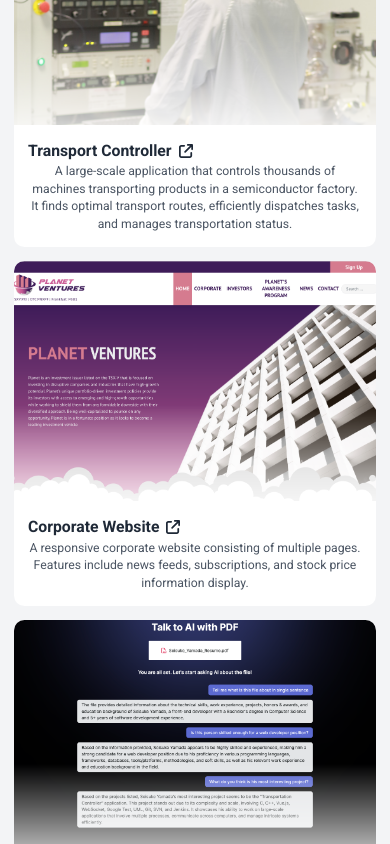
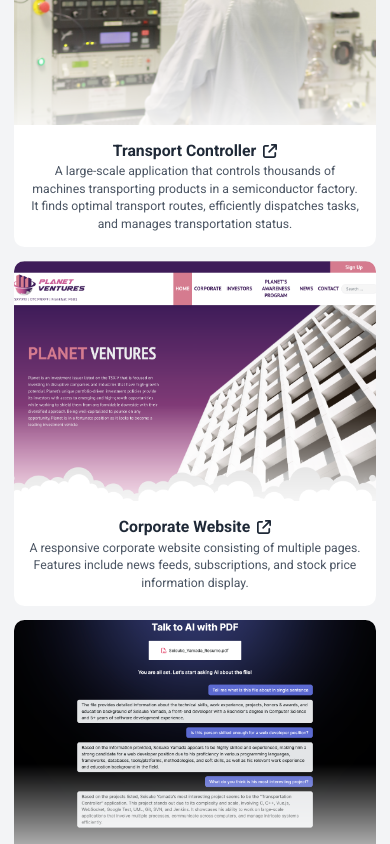
Before and after one commit to seihello/new-portfolio, a Next.js app: page / in a window 390 px wide. Shown: the part 2640-3484 px from the top of the page. Built offline with nearby package versions, Linux system fonts and the light colour scheme; what tailwindcss-text-fill would draw is missing.

Commit message:
style: center project title row for mobile

```diff
--- a/components/home/projects/project-item.tsx
+++ b/components/home/projects/project-item.tsx
@@ -39,7 +39,7 @@ export default function ProjectItem({
         `}
       </style>
       <div className="p-4">
-        <div className="flex items-center gap-x-2">
+        <div className="flex items-center justify-center gap-x-2 sm:justify-start">
           <p className="text-lg font-semibold">{title}</p>
           <div className="flex items-center gap-x-1">
             {link.length > 0 && (
```
